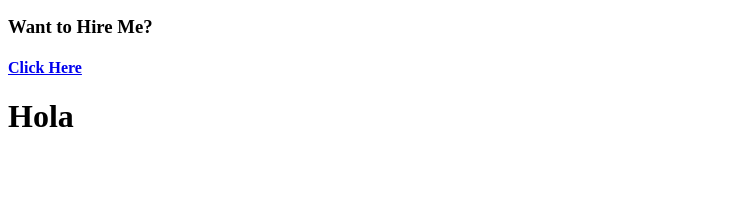
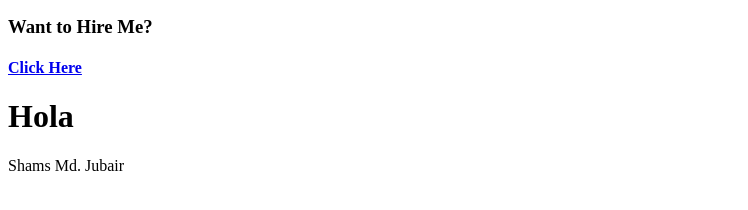
Before and after one commit to IsratMridu1/my-second-repo, a plain HTML site: page first.html in a window 1280 px wide. Shown: the part 148-358 px from the top of the page, without its empty margins (0-748 px from the left). Drawn offline with Linux system fonts and the light colour scheme.

Commit message:
New Added

```diff
--- a/first.html
+++ b/first.html
@@ -14,5 +14,6 @@
     <h3>Want to Hire Me?</h3>
     <h4><a href="second.html">Click Here</a></h4>
     <h1>Hola</h1>
+    <p>Shams Md. Jubair</p>
 </body>
 </html>
```
